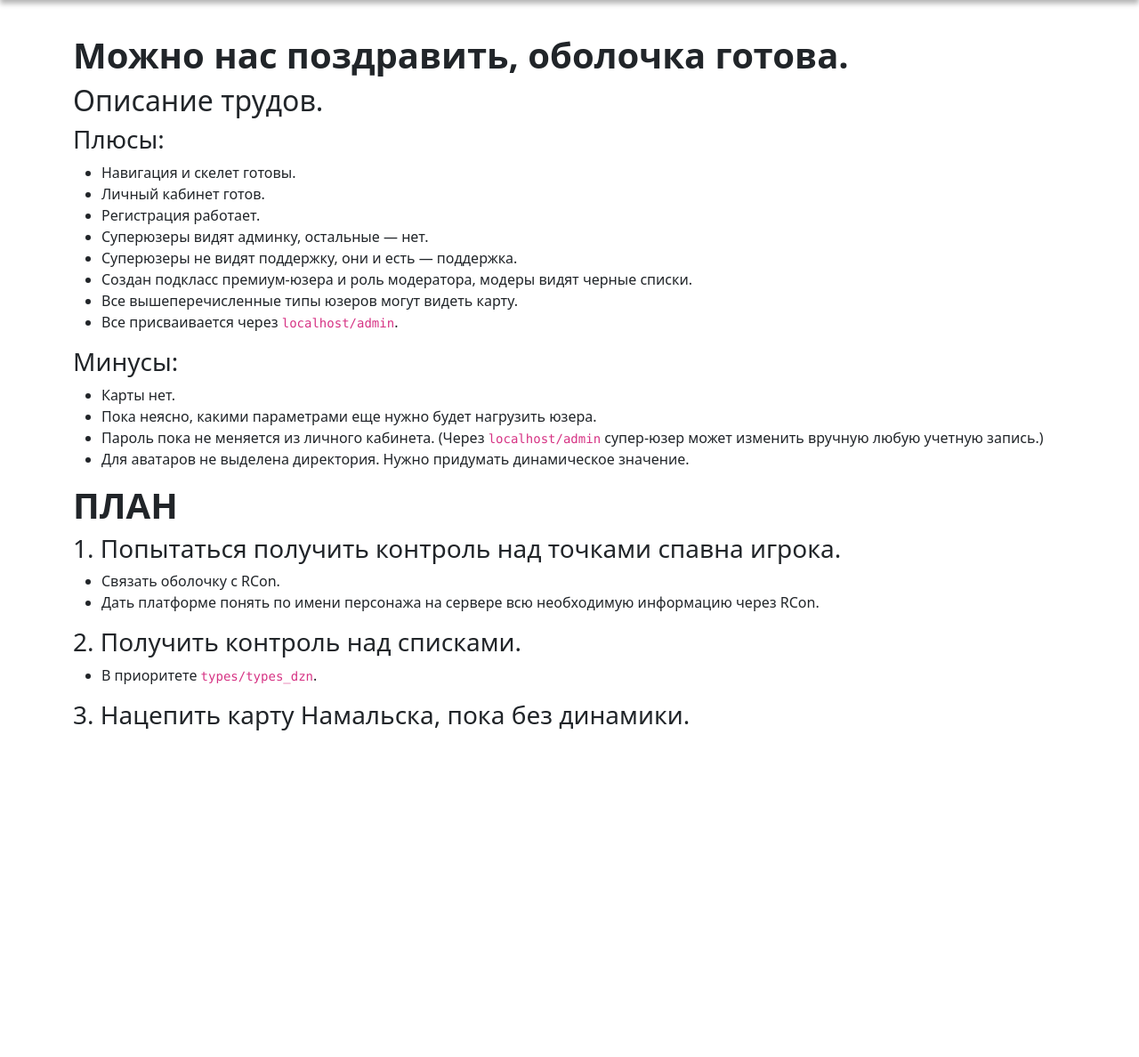
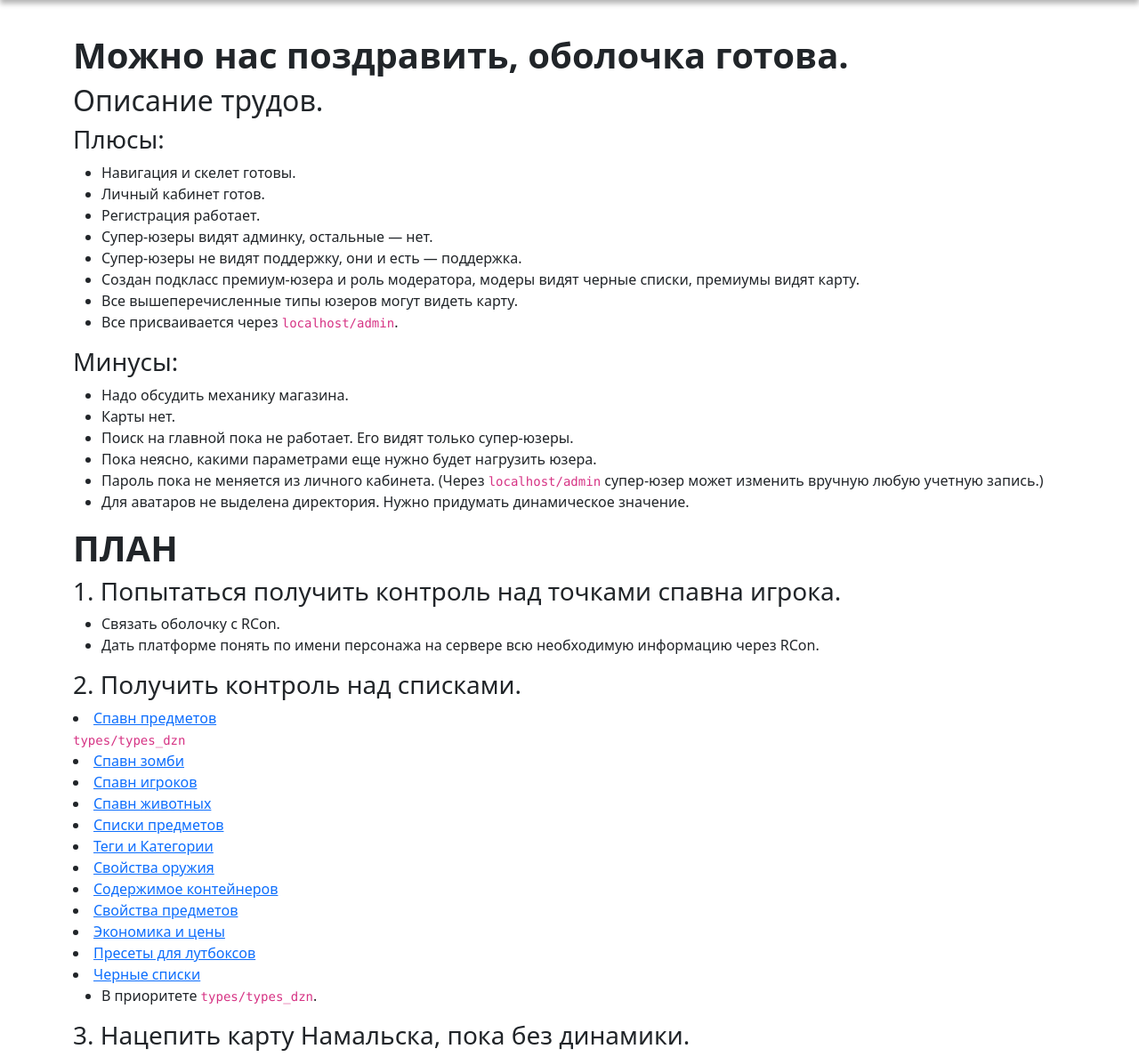
Before and after one commit to LeonHadouken/drop, a Django app: page / in a window 1280 px wide. Shown: the part 56-1244 px from the top of the page at 89% size. Before the commit the page ends 877 px from the top, so only its background shows below. Run offline with Django 5.2, Linux system fonts and the light colour scheme; a user stored in the database is signed in; data comes from the database, SQL or seed files in the repository.

Commit message:
Plan is done.

```diff
--- a/templates/index.html
+++ b/templates/index.html
@@ -9,16 +9,19 @@
       <li>Навигация и скелет готовы.</li>
       <li>Личный кабинет готов.</li>
       <li>Регистрация работает.</li>
-      <li>Суперюзеры видят админку, остальные — нет.</li>
+      <li>Супер-юзеры видят админку, остальные — нет.</li>
 
-      <li>Суперюзеры не видят поддержку, они и есть — поддержка.</li>
-      <li>Создан подкласс премиум-юзера и роль модератора, модеры видят черные списки.</li>
+
+      <li>Супер-юзеры не видят поддержку, они и есть — поддержка.</li>
+      <li>Создан подкласс премиум-юзера и роль модератора, модеры видят черные списки, премиумы видят карту.</li>
       <li>Все вышеперечисленные типы юзеров могут видеть карту.</li>
       <li>Все присваивается через <code>localhost/admin</code>.</li>
     </ul>
     <h3>Минусы:</h3>
     <ul>
+      <li>Надо обсудить механику магазина.</li>
       <li>Карты нет.</li>
+      <li>Поиск на главной пока не работает. Его видят только супер-юзеры.</li>
       <li>Пока неясно, какими параметрами еще нужно будет нагрузить юзера.</li>
       <li>Пароль пока не меняется из личного кабинета. (Через <code>localhost/admin</code> супер-юзер может изменить вручную любую учетную запись.)</li>
       <li>Для аватаров не выделена директория. Нужно придумать динамическое значение.</li>
@@ -30,6 +33,20 @@
       <li>Дать платформе понять по имени персонажа на сервере всю необходимую информацию через RCon.</li>
     </ul>
     <h3>2. Получить контроль над списками.</h3>
+      <li><a href="#">Спавн предметов</a></li>
+      <code>types/types_dzn</code>
+      <li><a href="#">Спавн зомби</a></li>
+      <li><a href="#">Спавн игроков</a></li>
+      <li><a href="#">Спавн животных</a></li>
+      <li><a href="#">Списки предметов</a></li>
+      <li><a href="#">Теги и Категории</a></li>
+      <li><a href="#">Свойства оружия</a></li>
+      <li><a href="#">Содержимое контейнеров</a></li>
+      <li><a href="#">Свойства предметов</a></li>
+      <li><a href="#">Экономика и цены</a></li>
+      <li><a href="#">Пресеты для лутбоксов</a></li>
+      <li><a href="#">Черные списки</a></li>
+
     <ul>
       <li>В приоритете <code>types/types_dzn</code>.</li>
     </ul>
--- a/templates/navbar.html
+++ b/templates/navbar.html
@@ -36,11 +36,11 @@
           </a>
           <ul class="dropdown-menu" style="background-color: #34495e;">
             <li><a class="dropdown-item text-light" href="#">Оружие</a></li>
+            <li><a class="dropdown-item text-light" href="#">Снаряжение</a></li>
+            <li><hr class="dropdown-divider text-light"></li>
             <li><a class="dropdown-item text-light" href="#">Инструменты</a></li>
             <li><hr class="dropdown-divider text-light"></li>
             <li><a class="dropdown-item text-light" href="#">Транспорт</a></li>
-            <li><hr class="dropdown-divider text-light"></li>
-            <li><a class="dropdown-item text-light" href="#">Снаряжение</a></li>
             <li><hr class="dropdown-divider text-light"></li>
             <li><a class="dropdown-item text-light" href="#">Быстрое перемещение</a></li>
           </ul>
@@ -52,17 +52,19 @@
           </a>
           <ul class="dropdown-menu" style="background-color: #34495e;">
             {% if user.is_superuser %}
+            <li><a class="dropdown-item text-light" href="#">Спавн игроков</a></li>
+            <li><a class="dropdown-item text-light" href="#">Спавн предметов</a></li>
+            <li><a class="dropdown-item text-light" href="#">Спавн зомби</a></li>
+            <li><a class="dropdown-item text-light" href="#">Спавн животных</a></li>
+            <li><hr class="dropdown-divider text-light"></li>
             <li><a class="dropdown-item text-light" href="#">Списки предметов</a></li>
-            <li><a class="dropdown-item text-light" href="#">Свойства и содержимое предметов</a></li>
-            <li><a class="dropdown-item text-light" href="#">Точки спавна предметов</a></li>
-            <li><hr class="dropdown-divider text-light"></li>
-            <li><a class="dropdown-item text-light" href="#">Спавн зомби</a></li>
-            <li><hr class="dropdown-divider text-light"></li>
-            <li><a class="dropdown-item text-light" href="#">Спавн животных</a></li>
+            <li><a class="dropdown-item text-light" href="#">Теги и Категории</a></li>
+            <li><a class="dropdown-item text-light" href="#">Свойства оружия</a></li>
+            <li><a class="dropdown-item text-light" href="#">Содержимое контейнеров</a></li>
+            <li><a class="dropdown-item text-light" href="#">Свойства предметов</a></li>
             <li><hr class="dropdown-divider text-light"></li>
             <li><a class="dropdown-item text-light" href="#">Экономика и цены</a></li>
             <li><a class="dropdown-item text-light" href="#">Пресеты для лутбоксов</a></li>
-            <li><hr class="dropdown-divider text-light"></li>
             {% endif %}
             {% if user.profile.is_moderator %}
             <li><a class="dropdown-item text-light" href="#">Черные списки</a></li>
```
